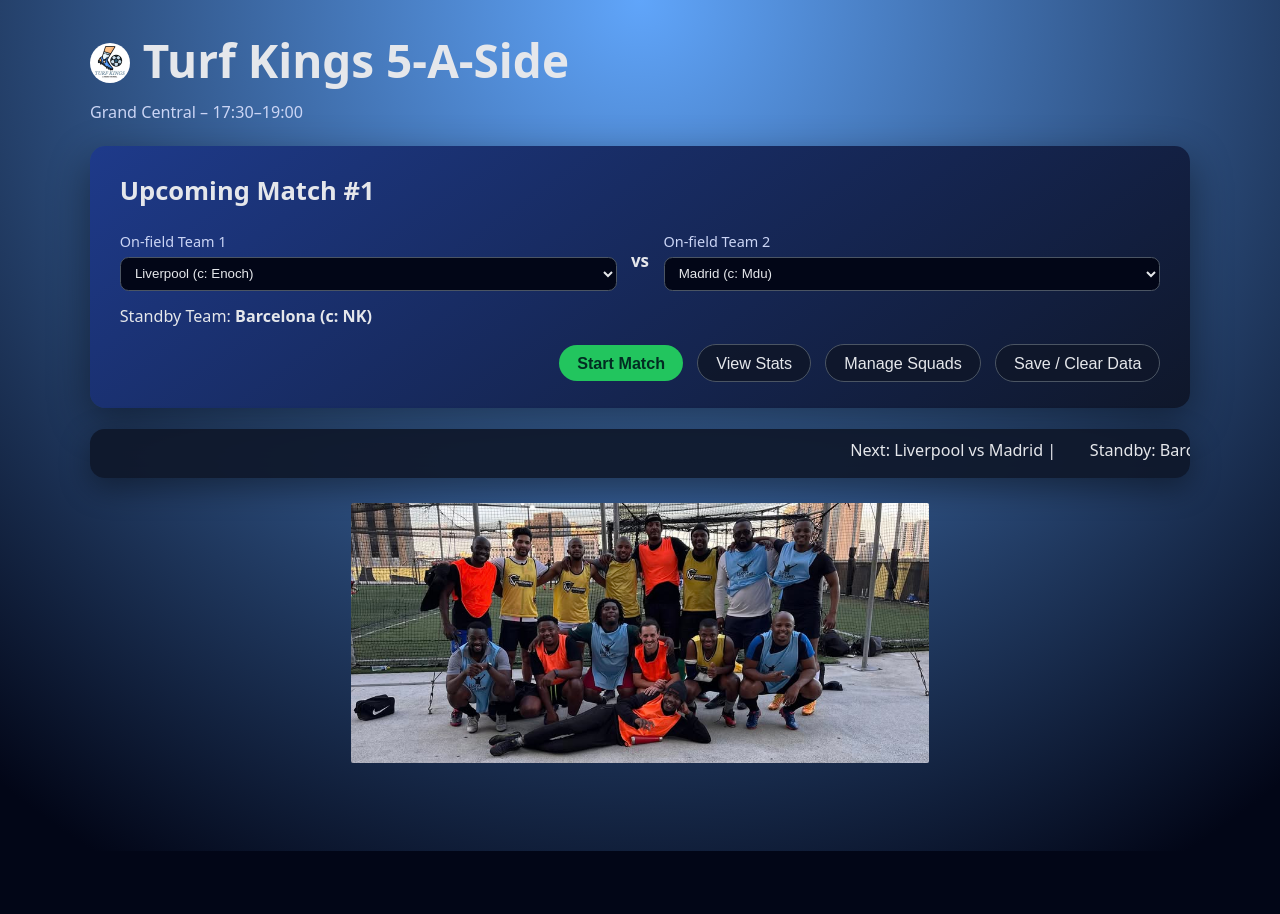
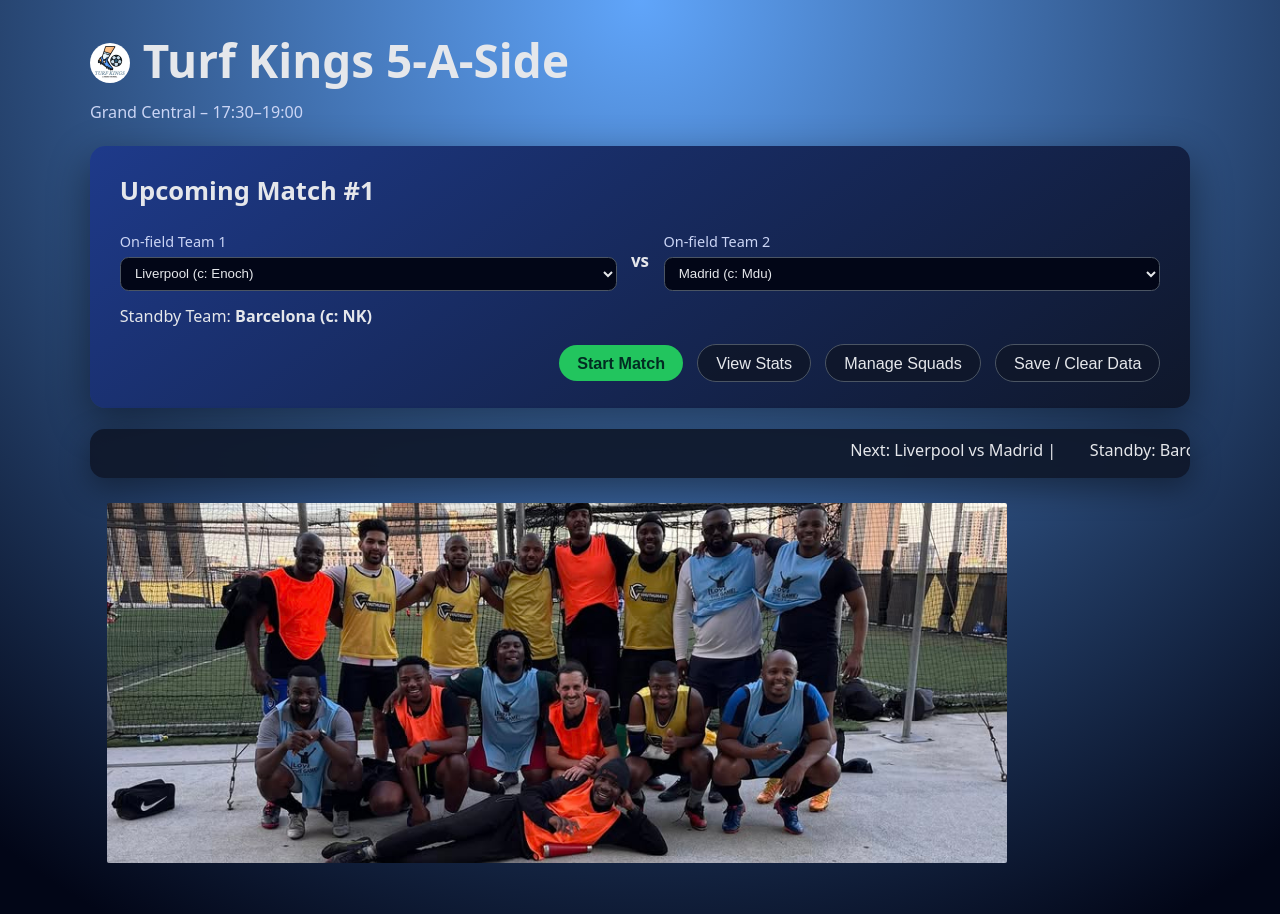
Before and after one commit to NkululekoMemela/turfkings-5aside, a React (Vite) app: page / in a window 1280 px wide. Before the commit the page ends 851 px from the top, so only its background shows below. Built offline with nearby package versions, Linux system fonts and the light colour scheme.

Commit message:
added team photo

```diff
--- a/src/styles/global.css
+++ b/src/styles/global.css
@@ -194,11 +194,13 @@
     display: flex;
     justify-content: center;   /* center horizontally */
     margin: 0 1rem 1.5rem;     /* left/right + bottom spacing */
+    max-width: 900px;        /* match whatever your .card uses */
   }
 
   .team-photo-img {
+    width: 100vw;      /* full viewport width */
     max-width: 100%;            /* don’t touch screen edges */
-    max-height: 260px;         /* adjust up/down to taste */
+    max-height: 360px;         /* adjust up/down to taste */
     border-radius: 2px;
     object-fit: cover;
   }
```
